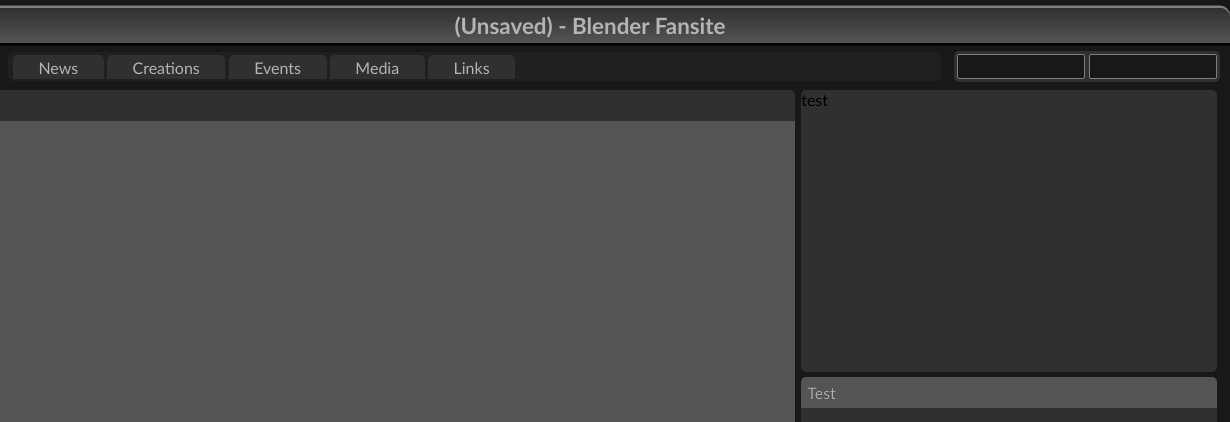
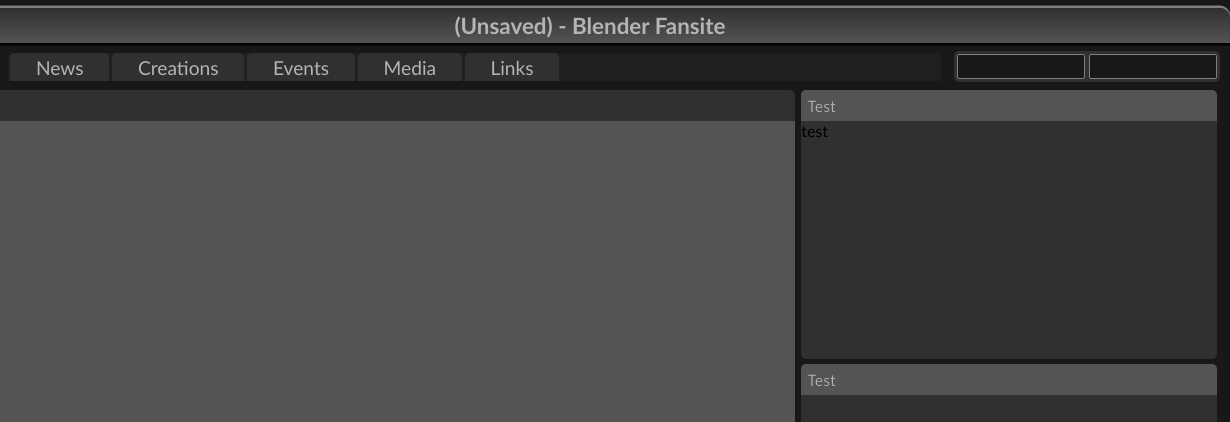
Before and after one commit to benjamin-fischbach/ben-fischbach-fansite, a plain HTML site: page Index.html in a window 1280 px wide. Shown: the top 422 px of the page, 50-1280 px from the left. Drawn offline with Linux system fonts and the light colour scheme.

Commit message:
continue the work on main css

```diff
--- a/Index.html
+++ b/Index.html
@@ -49,6 +49,7 @@
             </div>
             <div class="side-window">
              <div class="side-container">
+            <div class="topbar">Test</div>
             test
             </div>
              <div class="side-container">
--- a/assets/css/fansite.css
+++ b/assets/css/fansite.css
@@ -48,7 +48,7 @@ h1 {
 .side-container {
     background-color: var(--dimgrey);
     width: 32.5vw;
-    height: 22vw;
+    height: 21vw;
     margin-bottom: 5px;
     border:solid 0px var(--highlights);
     border-radius: 5px;
@@ -113,10 +113,10 @@ header {
         flex-grow: 5;
         display: flex;
         gap: 0.25vw;
-        padding: 5px;
+        padding: 2.5px;
         margin-left: 5px;
         background-color: #29292980;
-        border-radius: 5px;
+        border-radius: 5px 5px 0px 0px;
         margin-right: 1vw;
     }
 
@@ -125,6 +125,7 @@ header {
         background-color:  var(--dimgrey);
         border-radius: 5px 5px 0px 0px;
         text-decoration: none;
+        font-size: 1.5vw;
         font-weight: 500;
         color: var(--text);
     }
```
